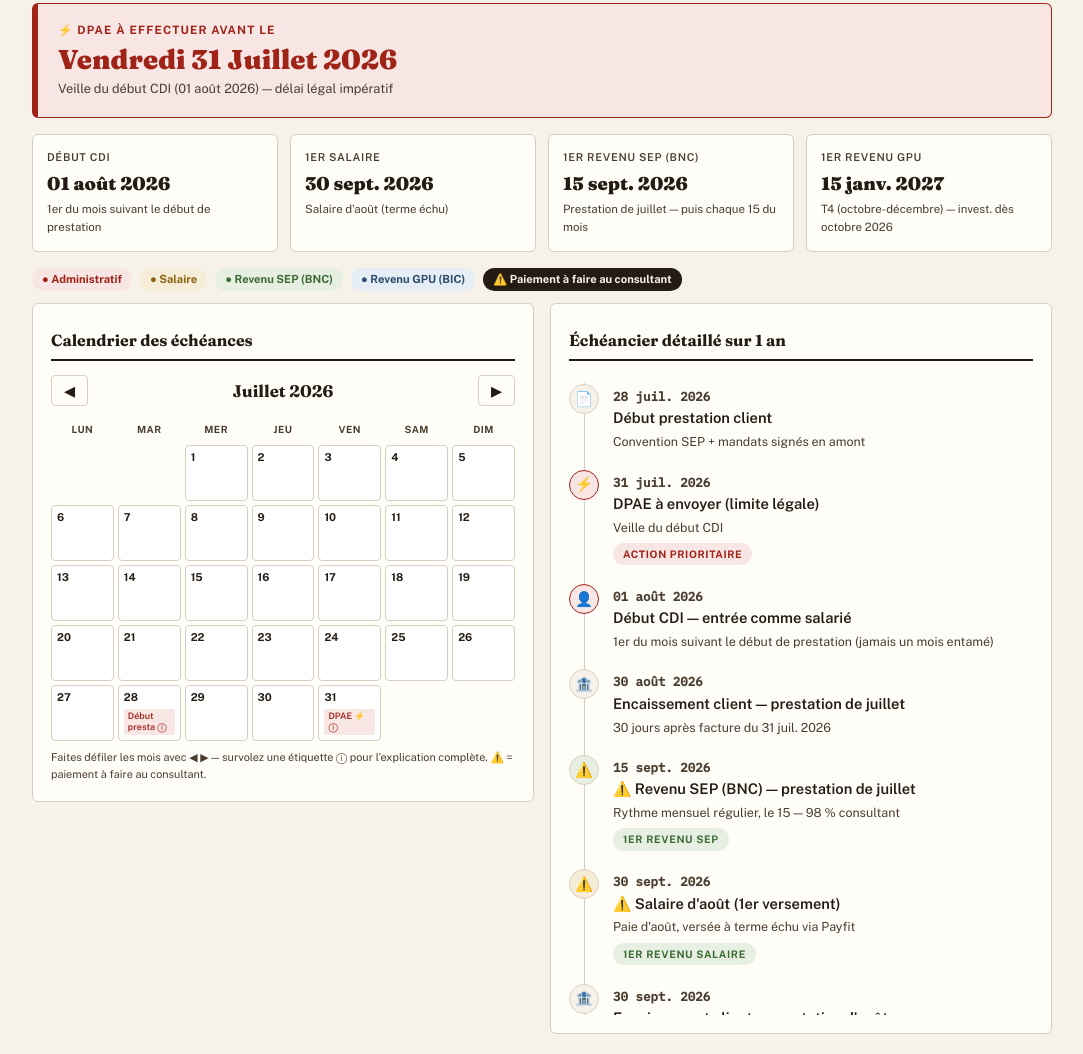
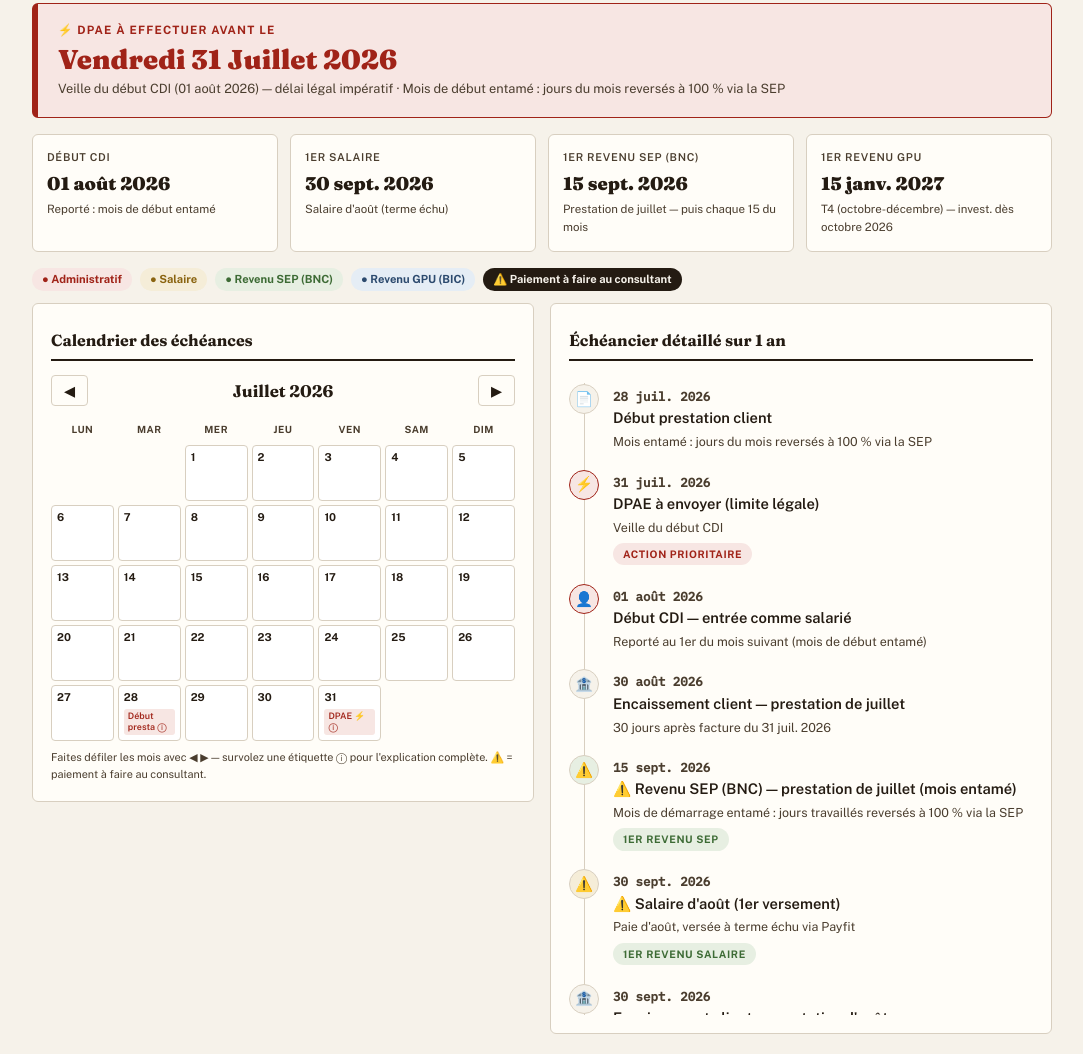
Before and after one commit to SISSOKOIbrahima/simulation-dpae, a plain HTML site: page simulation.html in a window 1280 px wide. Shown: the part 474-1528 px from the top of the page, without its empty margins (98-1181 px from the left). Drawn offline with nearby package versions, Linux system fonts and the light colour scheme.

Commit message:
simulation.html

```diff
--- a/simulation.html
+++ b/simulation.html
@@ -100,7 +100,6 @@
   .badge-ok{background:var(--ok-bg);color:var(--ok)}
   .badge-blue{background:var(--blue-bg);color:var(--blue)}
   .rule{background:var(--paper);border:1px solid var(--line);border-radius:6px;padding:12px 14px;font-size:.78rem;color:var(--ink-soft);margin-top:14px;line-height:1.6}
-  /* ---- Historique ---- */
   .histo-bar{display:flex;gap:10px;align-items:center;margin-bottom:12px;flex-wrap:wrap}
   .histo-bar input{flex:1;min-width:180px;border:1px solid var(--line);border-radius:4px;padding:9px 12px;font-size:.88rem;font-family:'Public Sans',sans-serif;background:#fff;color:var(--ink)}
   .histo-table{width:100%;border-collapse:collapse;font-size:.82rem}
@@ -186,7 +185,7 @@
       <summary>⚡ La DPAE et le décalage du CDI</summary>
       <div class="txt">
         <p><strong>La DPAE</strong> (Déclaration Préalable À l'Embauche) est une obligation légale : Launchpad doit déclarer chaque embauche à l'URSSAF <strong>avant</strong> le début du contrat, au plus tard la veille du premier jour du CDI. Sans DPAE, l'embauche est irrégulière (travail dissimulé) — c'est pour ça qu'elle est marquée « action prioritaire » dans la simulation.</p>
-        <p><strong>Pourquoi le CDI ne démarre pas le jour de la prestation ?</strong> Deux raisons. ① On ne salarie jamais un mois entamé : si le consultant commence sa mission le 28 du mois, ces quelques jours passent par la facturation SEP mais ne donnent pas lieu à un mois de salariat — le CDI démarre le 1er du mois suivant. ② Le modèle Launchpad cale l'entrée en CDI sur le cycle d'encaissement client : le client paie à 30, 45, 60 ou 90 jours après la facture, et c'est cet encaissement qui finance le salaire. Ce décalage garantit que chaque salaire versé est couvert par la trésorerie de la mission — c'est ce qui rend le modèle solide et pérenne pour le consultant.</p>
+        <p><strong>Pourquoi le CDI ne démarre pas toujours le jour de la prestation ?</strong> Règle Launchpad : on ne salarie jamais un mois entamé. Si le consultant commence sa mission en cours de mois (ex. le 28, ou même le 10), le CDI et la DPAE sont reportés au 1er du mois suivant — et les jours travaillés du mois partiel lui sont reversés <strong>à 100 % via la SEP</strong>, pas en salaire. S'il commence le 1er du mois, le CDI peut démarrer ce mois-là. Par ailleurs, l'entrée en CDI reste calée sur le cycle d'encaissement client (30 à 90 jours) : c'est cet encaissement qui finance le salaire, ce qui garantit que chaque salaire versé est couvert par la trésorerie de la mission.</p>
       </div>
     </details>
 
@@ -201,7 +200,7 @@
     <details>
       <summary>📈 Le revenu SEP (BNC)</summary>
       <div class="txt">
-        <p>Chaque consultant est <strong>associé à 98 %</strong> d'une SEP (Société En Participation) créée pour lui, GreenEra détenant les 2 % restants. C'est la SEP qui porte l'activité commerciale de la mission : Launchpad facture le client au nom du consultant (mandat de facturation), encaisse (mandat d'encaissement), et reverse à la SEP le chiffre d'affaires restant après le salaire et les charges.</p>
+        <p>Chaque consultant est <strong>associé à 98 %</strong> d'une SEP (Société En Participation) créée pour lui, GreenEra détenant les 2 % restants. C'est la SEP qui porte l'activité commerciale de la mission : Launchpad facture le client au nom du consultant (mandat de facturation), encaisse (mandat d'encaissement), et reverse à la SEP le chiffre d'affaires restant après le salaire et les charges. Les jours travaillés d'un <strong>mois de démarrage entamé</strong> passent intégralement par la SEP.</p>
         <p>Les bénéfices de la SEP sont reversés au consultant à 98 % sous forme de <strong>revenus BNC</strong> (bénéfices non commerciaux), qui bénéficient de l'abattement fiscal du régime micro. Le versement suit un <strong>rythme mensuel régulier, le 15 du mois</strong>, calé sur l'encaissement client : prestation de juillet → facture fin juillet → encaissement selon le délai client → SEP le 15 du mois suivant, puis un versement chaque mois pour chaque mois de prestation.</p>
       </div>
     </details>
@@ -264,7 +263,7 @@ function tlRow(dotClass, emoji, date, label, sub, badge) {
 
 let calEvents = [];
 let calCur = null;
-let lastCalc = null; // dernières dates clés calculées (pour l'enregistrement)
+let lastCalc = null;
 const MOIS_FR = ['janvier','février','mars','avril','mai','juin','juillet','août','septembre','octobre','novembre','décembre'];
 
 function renderCalendar() {
@@ -299,10 +298,17 @@ function render() {
   const debutPresta = new Date(val);
   const finMoisPresta = endOfMonth(debutPresta);
   const paiement1 = calcEncaissement(finMoisPresta, jours, type);
+  const moisEntame = debutPresta.getDate() !== 1;
 
-  /* RÈGLE CDI : 1er du mois précédant le 1er encaissement, jamais avant le 1er du mois suivant la presta */
+  /* ---- RÈGLE CDI LAUNCHPAD ----
+     - Mois entamé (début après le 1er, même 10 jours travaillés) → CDI et DPAE reportés
+       au 1er du mois suivant ; les jours du mois partiel sont reversés à 100 % via la SEP.
+     - Début le 1er du mois → mois complet, le CDI peut démarrer ce mois-là.
+     - Et jamais avant : le 1er du mois précédant le 1er encaissement client. */
   const cdiEncaissement = new Date(paiement1.getFullYear(), paiement1.getMonth() - 1, 1);
-  const cdiApresPresta = new Date(debutPresta.getFullYear(), debutPresta.getMonth() + 1, 1);
+  const cdiApresPresta = moisEntame
+    ? new Date(debutPresta.getFullYear(), debutPresta.getMonth() + 1, 1)
+    : new Date(debutPresta.getFullYear(), debutPresta.getMonth(), 1);
   const debutCdi = cdiEncaissement > cdiApresPresta ? cdiEncaissement : cdiApresPresta;
   const dpaeLimit = addDays(debutCdi, -1);
 
@@ -315,16 +321,19 @@ function render() {
   const events = [];
 
   events.push({ d: debutPresta, dot: 'dot-gray', cat: 'adm', emoji: '📄', court: 'Début presta',
-    label: 'Début prestation client', sub: 'Convention SEP + mandats signés en amont',
-    info: "Le consultant démarre sa mission chez le client. À ce stade il n'est pas encore salarié : la Convention SEP et les mandats doivent être signés en amont." });
+    label: 'Début prestation client',
+    sub: moisEntame ? 'Mois entamé : jours du mois reversés à 100 % via la SEP' : 'Convention SEP + mandats signés en amont',
+    info: moisEntame
+      ? "Le consultant démarre sa mission en cours de mois : les jours travaillés de ce mois partiel lui sont reversés à 100 % via la SEP — pas de salaire sur un mois entamé. Convention SEP et mandats signés en amont."
+      : "Le consultant démarre sa mission chez le client le 1er du mois : mois complet, le CDI peut démarrer ce mois-là. Convention SEP et mandats signés en amont." });
   events.push({ d: dpaeLimit, dot: 'dot-critique', cat: 'adm', emoji: '⚡', court: 'DPAE ⚡',
     label: 'DPAE à envoyer (limite légale)', sub: 'Veille du début CDI',
     info: "Déclaration Préalable À l'Embauche auprès de l'URSSAF — obligation légale AVANT le début du CDI, au plus tard la veille. Sans DPAE, l'embauche est irrégulière.",
     badge: { cls: 'badge-critique', txt: 'Action prioritaire' } });
   events.push({ d: debutCdi, dot: 'dot-critique', cat: 'adm', emoji: '👤', court: 'Début CDI',
     label: 'Début CDI — entrée comme salarié',
-    sub: '1er du mois suivant le début de prestation (jamais un mois entamé)',
-    info: "Le consultant devient salarié Launchpad. Règle : le CDI démarre le 1er du mois suivant le début de prestation — un mois entamé de quelques jours ne donne pas lieu à salariat." });
+    sub: moisEntame ? 'Reporté au 1er du mois suivant (mois de début entamé)' : 'Début de prestation le 1er : CDI ce mois-ci',
+    info: "Le consultant devient salarié Launchpad. Règle : si le mois de début est entamé (ex. 10 jours travaillés), le CDI et la DPAE sont reportés au 1er du mois suivant — les jours du mois partiel sont payés à 100 % via la SEP, pas en salaire. S'il démarre le 1er, le CDI peut commencer ce mois-là." });
 
   // Salaires sur 1 an
   for (let n = 0; n < DUREE + 2; n++) {
@@ -346,6 +355,7 @@ function render() {
     if (facture > horizon) break;
     const enc = calcEncaissement(facture, jours, type);
     const sep = new Date(moisPresta.getFullYear(), moisPresta.getMonth() + sepOffset, 15);
+    const partiel = n === 0 && moisEntame;
     if (enc <= horizon) {
       events.push({ d: enc, dot: 'dot-gray', cat: 'enc', emoji: '🏦',
         court: 'Encaiss. ' + moisNom(moisPresta),
@@ -356,14 +366,18 @@ function render() {
     if (sep <= horizon) {
       events.push({ d: sep, dot: 'dot-ok', cat: 'sep', emoji: '📈', pay: true,
         court: 'SEP ' + moisNom(moisPresta),
-        label: `Revenu SEP (BNC) — prestation ${deMois(moisPresta)}`,
-        sub: 'Rythme mensuel régulier, le 15 — 98 % consultant',
-        info: `Reversement des bénéfices de la SEP (BNC) pour la prestation ${deMois(moisPresta)} : 98 % pour le consultant, 2 % GreenEra. Versement mensuel régulier le 15, une fois l'encaissement client reçu.`,
+        label: `Revenu SEP (BNC) — prestation ${deMois(moisPresta)}${partiel ? ' (mois entamé)' : ''}`,
+        sub: partiel
+          ? 'Mois de démarrage entamé : jours travaillés reversés à 100 % via la SEP'
+          : 'Rythme mensuel régulier, le 15 — 98 % consultant',
+        info: partiel
+          ? `Reversement SEP de la prestation ${deMois(moisPresta)} : mois de démarrage entamé, les jours travaillés sont reversés intégralement via la SEP (pas de salaire sur ce mois). 98 % consultant, 2 % GreenEra.`
+          : `Reversement des bénéfices de la SEP (BNC) pour la prestation ${deMois(moisPresta)} : 98 % pour le consultant, 2 % GreenEra. Versement mensuel régulier le 15, une fois l'encaissement client reçu.`,
         badge: n === 0 ? { cls: 'badge-ok', txt: '1er revenu SEP' } : null });
     }
   }
 
-  // GPU : investissement dès le 1er du mois suivant le 1er revenu SEP, puis tous les versements trimestriels
+  // GPU : investissement dès le 1er du mois suivant le 1er revenu SEP, puis versements trimestriels
   const investStart = new Date(sep1.getFullYear(), sep1.getMonth() + 1, 1);
   const qInvest = Math.floor(investStart.getMonth() / 3);
   events.push({ d: investStart, dot: 'dot-blue', cat: 'gpu', emoji: '🚀',
@@ -406,14 +420,14 @@ function render() {
     <div class="dpae-banner">
       <div class="dpae-banner-label">⚡ DPAE à effectuer avant le</div>
       <div class="dpae-banner-date">${fmtLong(dpaeLimit)}</div>
-      <div class="dpae-banner-sub">Veille du début CDI (${fmtShort(debutCdi)}) — délai légal impératif</div>
+      <div class="dpae-banner-sub">Veille du début CDI (${fmtShort(debutCdi)}) — délai légal impératif${moisEntame ? ' · Mois de début entamé : jours du mois reversés à 100 % via la SEP' : ''}</div>
     </div>
 
     <div class="metrics-grid">
       <div class="metric">
         <div class="metric-label">Début CDI</div>
         <div class="metric-value">${fmtShort(debutCdi)}</div>
-        <div class="metric-sub">1er du mois suivant le début de prestation</div>
+        <div class="metric-sub">${moisEntame ? 'Reporté : mois de début entamé' : 'Début le 1er : CDI ce mois-ci'}</div>
       </div>
       <div class="metric">
         <div class="metric-label">1er salaire</div>
@@ -465,7 +479,7 @@ function render() {
     <div class="rule">
       <strong>Rappel des règles :</strong>
       ① L'encaissement client déclenche tout : d'abord le salaire, puis la SEP, puis le GPU.
-      ② CDI : démarre le 1er du mois suivant le début de prestation — un mois entamé de quelques jours ne donne pas lieu à salariat.
+      ② CDI : mois de début entamé (même 10 jours travaillés) → CDI et DPAE reportés au 1er du mois suivant, et les jours du mois partiel sont reversés à 100 % via la SEP. Début le 1er du mois → le CDI peut démarrer ce mois-là.
       ③ Salaire : paie du mois M versée le dernier jour du mois M+1 (terme échu), tous les mois.
       ④ Revenu SEP : un versement par mois de prestation, le 15, à rythme régulier calé sur le délai d'encaissement client.
       ⑤ GPU : l'investissement via la SEP démarre le 1er du mois qui suit le premier revenu SEP (1 mois complet minimum) ; versements trimestriels — 15 avril (T1), 15 juillet (T2), 15 octobre (T3), 15 janvier (T4) — le premier au prorata, puis chaque trimestre complet.
@@ -524,7 +538,6 @@ function renderHistorique() {
       }
       return;
     }
-    // Recharger (et éventuellement générer le rapport)
     document.getElementById('prenomConsultant').value = sim.prenom;
     document.getElementById('nomConsultant').value = sim.nom;
     document.getElementById('debut').value = sim.debut;
@@ -626,7 +639,7 @@ document.getElementById('dlRapport').addEventListener('click', () => {
   <div class="cards">${cardsHtml}</div>
   <h2>Détail mois par mois</h2>
   ${moisHtml}
-  <div class="rules"><b>Rappel des règles :</b> ① L'encaissement client déclenche tout : d'abord le salaire, puis la SEP, puis le GPU. ② Le CDI démarre le 1er du mois suivant le début de prestation. ③ Salaire à terme échu : paie du mois M versée fin M+1 via Payfit. ④ Revenu SEP (BNC, 98 %) : un versement par mois de prestation, le 15. ⑤ GPU (BIC, 98 %) : investissement dès le 1er mois complet suivant le 1er revenu SEP, versements trimestriels (15 avr. / 15 juil. / 15 oct. / 15 janv.), le premier au prorata.</div>
+  <div class="rules"><b>Rappel des règles :</b> ① L'encaissement client déclenche tout : d'abord le salaire, puis la SEP, puis le GPU. ② Mois de début entamé → CDI et DPAE reportés au 1er du mois suivant, jours du mois partiel reversés à 100 % via la SEP ; début le 1er → le CDI peut démarrer ce mois-là. ③ Salaire à terme échu : paie du mois M versée fin M+1 via Payfit. ④ Revenu SEP (BNC, 98 %) : un versement par mois de prestation, le 15. ⑤ GPU (BIC, 98 %) : investissement dès le 1er mois complet suivant le 1er revenu SEP, versements trimestriels (15 avr. / 15 juil. / 15 oct. / 15 janv.), le premier au prorata.</div>
   <div class="foot">Document indicatif édité par SAS Launchpad, Saint-Germain-en-Laye — les dates d'encaissement dépendent du paiement effectif du client.</div>
 </body></html>`);
   win.document.close();
```
